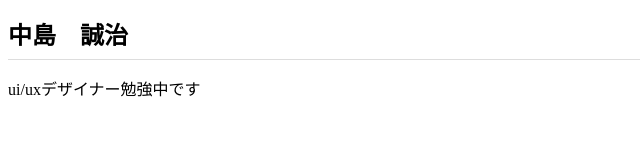
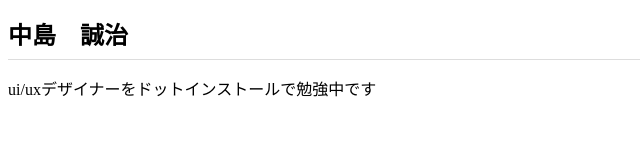
Before and after one commit to seiji-nakajima/seiji-nakajima.github.io, a plain HTML site: page index.html in a window 1280 px wide. Shown: the whole page, without its empty margins (0-640 px from the left). Drawn offline with Linux system fonts and the light colour scheme.

Commit message:
Add files via upload

```diff
--- a/index.html
+++ b/index.html
@@ -8,6 +8,6 @@
 </head>
 <body>
   <h1>中島　誠治</h1>
-  <p>ui/uxデザイナー勉強中です</p>
+  <p>ui/uxデザイナーをドットインストールで勉強中です</p>
 </body>
 </html>
```
